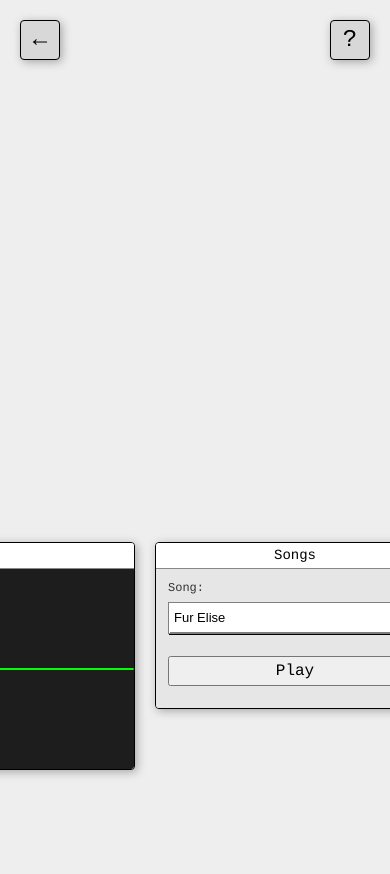
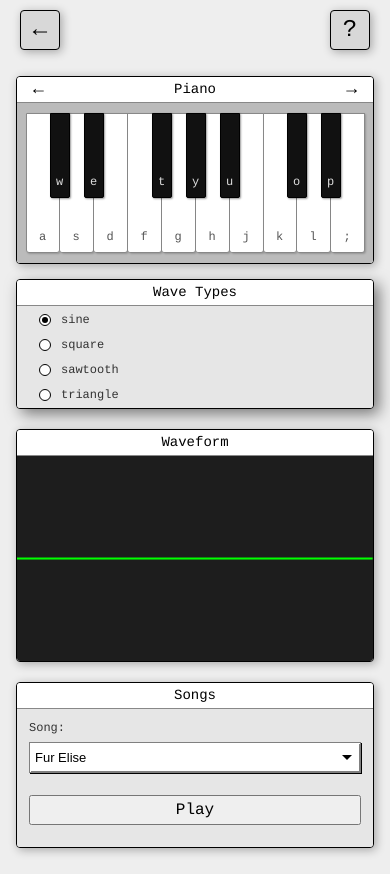
Before and after one commit to ZazenCloud/Retro-Projects, a Next.js app: page /prototypes/digital-piano in a window 390 px wide. Before the commit the page ends 844 px from the top, so only its background shows below. Built offline with nearby package versions, Linux system fonts and the light colour scheme.

Commit message:
Enhance mobile piano responsiveness

```diff
--- a/app/prototypes/digital-piano/page.tsx
+++ b/app/prototypes/digital-piano/page.tsx
@@ -512,6 +512,23 @@ const PlaySongsWindow = ({
   );
 };
 
+// Add this hook after the other imports
+const useIsMobile = () => {
+  const [isMobile, setIsMobile] = useState(false);
+
+  useEffect(() => {
+    const checkMobile = () => {
+      setIsMobile(window.innerWidth <= 768);
+    };
+
+    checkMobile();
+    window.addEventListener('resize', checkMobile);
+    return () => window.removeEventListener('resize', checkMobile);
+  }, []);
+
+  return isMobile;
+};
+
 export default function DigitalPiano() {
   const [activeKeys, setActiveKeys] = useState<string[]>([]);
   const [waveform, setWaveform] = useState<OscillatorType>('sine');
@@ -521,6 +538,7 @@ export default function DigitalPiano() {
   const [selectedSong, setSelectedSong] = useState<string>(AVAILABLE_SONGS_DATA[0]?.name || '');
   const [isSongCurrentlyPlaying, setIsSongCurrentlyPlaying] = useState(false);
   const [octaveOffset, setOctaveOffset] = useState<number>(0);
+  const isMobile = useIsMobile();
 
   const audioContextRef = useRef<AudioContext | null>(null);
   const analyserRef = useRef<AnalyserNode | null>(null);
@@ -740,6 +758,14 @@ export default function DigitalPiano() {
     stopAllSounds();
   }, [stopAllSounds, setIsSongCurrentlyPlaying]);
 
+  const decreaseOctave = useCallback(() => {
+    setOctaveOffset(prev => Math.max(MIN_OCTAVE_OFFSET, prev - 1));
+  }, []);
+
+  const increaseOctave = useCallback(() => {
+    setOctaveOffset(prev => Math.min(MAX_OCTAVE_OFFSET, prev + 1));
+  }, []);
+
   useEffect(() => {
     const handleKeyDown = (e: KeyboardEvent) => {
       if (e.key === 'Escape') {
@@ -791,9 +817,9 @@ export default function DigitalPiano() {
       if (e.key === 'ArrowUp' || e.key === 'ArrowDown') {
         e.preventDefault();
         if (e.key === 'ArrowUp') {
-          setOctaveOffset(prev => Math.min(MAX_OCTAVE_OFFSET, prev + 1));
+          increaseOctave();
         } else if (e.key === 'ArrowDown') {
-          setOctaveOffset(prev => Math.max(MIN_OCTAVE_OFFSET, prev - 1));
+          decreaseOctave();
         }
         return;
       }
@@ -852,13 +878,14 @@ export default function DigitalPiano() {
         </div>
       </div>
 
+      {/* Piano Window - Always first */}
       <div
         ref={pianoRef}
         className={`${styles.macWindow} ${styles.pianoWindow}`}
         style={{
-          position: 'absolute',
-          left: pianoPosition.x + 'px',
-          top: pianoPosition.y + 'px',
+          position: isMobile ? 'static' : 'absolute',
+          left: !isMobile ? pianoPosition.x + 'px' : undefined,
+          top: !isMobile ? pianoPosition.y + 'px' : undefined,
           transform: 'none',
           cursor: isPianoDragging ? 'grabbing' : 'default',
         }}
@@ -873,7 +900,19 @@ export default function DigitalPiano() {
             <span className={styles.minimizeButton}></span>
             <span className={styles.zoomButton}></span>
           </div>
+          <span
+            className={`${styles.octaveArrow} ${styles.octaveArrowLeft}`}
+            onClick={decreaseOctave}
+          >
+            ←
+          </span>
           <div className={styles.windowTitle}>Piano</div>
+          <span
+            className={`${styles.octaveArrow} ${styles.octaveArrowRight}`}
+            onClick={increaseOctave}
+          >
+            →
+          </span>
         </div>
 
         <div className={styles.windowContent}>
@@ -966,16 +1005,30 @@ export default function DigitalPiano() {
         </div>
       </div>
 
-      {/* New wrapper for horizontal windows */}
+      {/* Other Windows Container */}
       <div className={styles.horizontalWindowsContainer}>
-        <div className={`${styles.windowSlot} ${styles.waveformSlot}`}> {/* Slot for WaveformWindow with specific class*/}
+        {/* Wave Types */}
+        <div className={`${styles.windowSlot} ${styles.settingsSlot}`}>
+          <SettingsWindow
+            isOpen={isSettingsOpen}
+            onClose={() => setIsSettingsOpen(false)}
+            waveform={waveform}
+            setWaveform={setWaveform}
+            waveformOptions={waveformOptions}
+          />
+        </div>
+
+        {/* Waveform */}
+        <div className={`${styles.windowSlot} ${styles.waveformSlot}`}>
           <WaveformWindow
             isOpen={isWaveformWindowOpen}
             analyserNode={analyserRef.current}
             animationFrameRef={animationFrameRef}
           />
         </div>
-        <div className={`${styles.windowSlot} ${styles.playSongsSlot}`}> {/* Slot for PlaySongsWindow with specific class*/}
+
+        {/* Songs */}
+        <div className={`${styles.windowSlot} ${styles.playSongsSlot}`}>
           <PlaySongsWindow
             isOpen={isPlaySongsWindowOpen}
             onClose={() => setIsPlaySongsWindowOpen(false)}
@@ -987,15 +1040,6 @@ export default function DigitalPiano() {
             isSongPlaying={isSongCurrentlyPlaying}
           />
         </div>
-        <div className={`${styles.windowSlot} ${styles.settingsSlot}`}> {/* Slot for SettingsWindow with specific class*/}
-          <SettingsWindow
-            isOpen={isSettingsOpen}
-            onClose={() => setIsSettingsOpen(false)}
-            waveform={waveform}
-            setWaveform={setWaveform}
-            waveformOptions={waveformOptions}
-          />
-        </div>
       </div>
     </div>
   );
--- a/app/prototypes/digital-piano/styles.module.css
+++ b/app/prototypes/digital-piano/styles.module.css
@@ -429,6 +429,14 @@
   padding-bottom: 20px; /* Add some padding at the bottom */
 }
 
+.horizontalWindowsContainer .windowSlot {
+  margin-right: 20px; /* Ensure consistent margin between all slots */
+}
+
+.horizontalWindowsContainer .windowSlot:last-child {
+  margin-right: 0; /* Remove margin from last window */
+}
+
 .windowSlot { /* Base class for the wrapper divs */
   position: relative; /* Crucial for absolute positioning of the draggable window inside */
   flex-shrink: 0; /* Prevent slots from shrinking if container is too narrow */
@@ -449,15 +457,28 @@
   height: 200px; /* Approximate height for SettingsWindow */
 }
 
-/* Add specific margins to slots to space them out */
-.horizontalWindowsContainer > .windowSlot:not(:last-child) {
-  margin-right: 20px;
+/* Desktop layout - outside media query */
+/* Original desktop order */
+.settingsSlot {
+  order: 3; /* Wave Types last in desktop */
+  margin-right: 0 !important; /* No margin as it's visually last */
 }
 
+.waveformSlot {
+  order: 1; /* Waveform first in desktop */
+  margin-right: 20px !important; /* Margin between windows */
+}
+
+.playSongsSlot {
+  order: 2; /* Songs second in desktop */
+  margin-right: 20px !important; /* Margin between windows */
+}
+
+/* Remove any conflicting margins */
 .waveformWindowStyling,
 .playSongsWindow,
 .settingsWindow {
-    margin: 0 !important;
+  margin: 0 !important;
 }
 
 /* Navigation and Help Buttons */
@@ -556,3 +577,271 @@
 .helpContent li:last-child {
   margin-bottom: 0;
 }
+
+/* Octave Arrow Styling (Default: Hidden for Desktop) */
+.octaveArrow {
+  display: none; /* Hide by default (desktop) */
+  font-size: 18px;
+  cursor: pointer;
+  padding: 0 8px;
+  user-select: none;
+  color: #000;
+  font-weight: bold;
+}
+
+.octaveArrowLeft {
+  position: absolute;
+  left: 8px; /* Align with header padding, symmetrical to right arrow */
+}
+
+.octaveArrowRight {
+  position: absolute;
+  right: 8px;
+}
+
+/* Mobile responsive styles */
+@media screen and (max-width: 768px) {
+  .container {
+    padding: 1rem;
+    overflow-y: auto;
+    height: auto;
+    min-height: 100vh;
+    display: flex;
+    flex-direction: column;
+  }
+
+  .macWindow {
+    position: static !important;
+    transform: none !important;
+    margin: 10px auto !important;
+    width: 100% !important;
+    max-width: 100% !important;
+  }
+
+  .pianoWindow {
+    width: 100% !important;
+    margin-top: 60px !important;
+    margin-bottom: 5px !important;
+  }
+
+  .horizontalWindowsContainer {
+    flex-direction: column;
+    margin-top: 0;
+    padding: 0;
+    width: 100%;
+    display: flex;
+  }
+
+  .windowSlot {
+    width: 100% !important;
+    margin-right: 0 !important;
+    margin-bottom: 5px;
+    height: auto !important; /* Override any fixed heights */
+  }
+
+  /* Mobile-specific order */
+  .settingsSlot {
+    order: 1 !important;
+    margin-right: 0 !important;
+    margin-bottom: 5px !important;
+  }
+
+  .waveformSlot {
+    order: 2 !important;
+    margin-right: 0 !important;
+    margin-bottom: 5px !important;
+  }
+
+  .playSongsSlot {
+    order: 3 !important;
+    margin-right: 0 !important;
+    margin-bottom: 5px !important;
+  }
+
+  /* Mobile-optimized keyboard */
+  .keyboard {
+    overflow-x: hidden !important;
+    justify-content: center;
+    padding: 10px 5px; /* Small padding around the keys */
+    height: 160px !important;
+    min-height: 160px !important;
+    display: flex;
+    flex-wrap: nowrap;
+    gap: 0;
+    user-select: none;
+    -webkit-user-select: none;
+    -moz-user-select: none;
+    -ms-user-select: none;
+    touch-action: manipulation;
+    position: relative; /* For absolute positioned black keys */
+    background-color: #bbb; /* Background for the keyboard area */
+  }
+
+  .octave {
+    transform: none;
+    margin: 0;
+    padding: 0;
+    display: flex;
+    flex-wrap: nowrap;
+    position: relative; /* Each octave is a positioning context for its black keys */
+  }
+
+  /* This rule is crucial for connecting the visual blocks of octaves */
+  .octave + .octave {
+    margin-left: -1px; /* Pulls the second octave left to overlap/join borders */
+  }
+
+  .whiteKey {
+    width: 34px; /* Adjusted width - a bit larger */
+    height: 140px;
+    margin: 0;
+    padding: 0;
+    background-color: #fff;
+    /* Define borders explicitly for better control at seams */
+    border-top: 1px solid #888;
+    border-right: 1px solid #888;
+    border-bottom: 1px solid #888;
+    border-left: none; /* No left border by default */
+    box-sizing: border-box;
+    display: flex;
+    align-items: flex-end;
+    justify-content: center;
+    user-select: none;
+    -webkit-user-select: none;
+    -moz-user-select: none;
+    -ms-user-select: none;
+    touch-action: manipulation;
+    position: relative;
+    z-index: 1;
+  }
+
+  /* Add left border to the first white key of EACH octave */
+  .octave .whiteKey:first-child {
+    border-left: 1px solid #888;
+  }
+
+  .blackKey {
+    width: 20px; /* Adjusted width - a bit larger */
+    height: 85px;
+    background-color: #111;
+    border: 1px solid #000;
+    border-radius: 0 0 2px 2px;
+    position: absolute;
+    z-index: 2;
+    user-select: none;
+    -webkit-user-select: none;
+    -moz-user-select: none;
+    -ms-user-select: none;
+    touch-action: manipulation;
+  }
+
+  /* Black key positions for W=34px, BW=20px. BW/2 = 10px */
+  .blackKey[data-note="C#3"],
+  .blackKey[data-note="C#4"] {
+    left: 24px; /* 1*34 - 10 */
+  }
+
+  .blackKey[data-note="D#3"],
+  .blackKey[data-note="D#4"] {
+    left: 58px; /* 2*34 - 10 */
+  }
+
+  .blackKey[data-note="F#3"] {
+    left: 126px; /* 4*34 - 10 (F is 4th white key in standard octave) */
+  }
+
+  .blackKey[data-note="G#3"] {
+    left: 160px; /* 5*34 - 10 */
+  }
+
+  .blackKey[data-note="A#3"] {
+    left: 194px; /* 6*34 - 10 */
+  }
+
+  .noteLabel,
+  .keyboardKeyLabel {
+    font-size: 12px; /* Slightly larger font for slightly larger keys */
+    color: #555;
+    user-select: none;
+    -webkit-user-select: none;
+    -moz-user-select: none;
+    -ms-user-select: none;
+    pointer-events: none;
+    text-align: center;
+  }
+
+  .whiteKey .noteLabel {
+    padding-bottom: 6px; /* Adjust for smaller keys */
+  }
+
+  .blackKey .keyboardKeyLabel {
+    color: #ddd;
+    position: absolute;
+    bottom: 6px; /* Adjust for smaller keys */
+    left: 0;
+    right: 0;
+  }
+
+  /* Add touch-friendly hover states */
+  .whiteKey:active {
+    background-color: #e0e0ff;
+    box-shadow: inset 0 0 10px rgba(0,0,150,0.2);
+  }
+
+  .blackKey:active {
+    background-color: #444;
+    box-shadow: inset 0 0 5px rgba(255,255,255,0.3);
+  }
+
+  /* Help window adjustments for mobile */
+  .helpWindow {
+    width: calc(100% - 40px);
+    max-width: none;
+    right: 10px;
+  }
+
+  /* Window-specific mobile adjustments */
+  .waveformWindowStyling {
+    height: auto !important;
+    margin-bottom: 5px !important;
+  }
+
+  .playSongsWindow {
+    margin-bottom: 5px !important;
+  }
+
+  .settingsWindow {
+    margin-bottom: 5px !important;
+  }
+
+  /* Navigation and help buttons adjustments */
+  .navigationButton,
+  .helpButton {
+    top: 10px;
+    z-index: 1000;
+  }
+
+  /* Adjust Wave Types window spacing */
+  .settingsWindow .windowContent {
+    padding: 5px 12px !important; /* Reduced top/bottom padding */
+  }
+
+  .settingsWindow .controlGroup {
+    padding-top: 0;
+    margin-bottom: 0; /* Remove bottom margin */
+  }
+
+  .settingsWindow .radioOption:last-child {
+    margin-bottom: 0; /* Ensure last radio option has no bottom margin */
+  }
+
+  .horizontalWindowsContainer > .windowSlot {
+    width: 100% !important;
+    margin-right: 0 !important;
+    margin-bottom: 5px !important;
+  }
+
+  .octaveArrow {
+    display: block !important; /* Show arrows on mobile, use !important to ensure override */
+  }
+}
```
